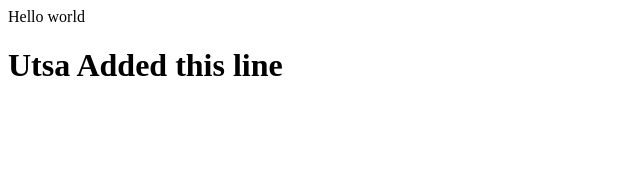
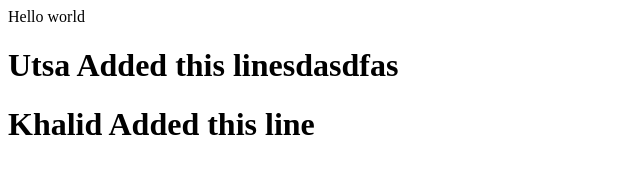
Before and after one commit to khalid999devs/push-pull-test, a plain HTML site: page index.html in a window 1280 px wide. Shown: the whole page, without its empty margins (0-640 px from the left). Drawn offline with Linux system fonts and the light colour scheme.

Commit message:
update khalid

```diff
--- a/index.html
+++ b/index.html
@@ -7,6 +7,7 @@
   </head>
   <body>
     Hello world
-    <h1>Utsa Added this line</h1>
+    <h1>Utsa Added this linesdasdfas</h1>
+    <h1>Khalid Added this line</h1>
   </body>
 </html>
```
